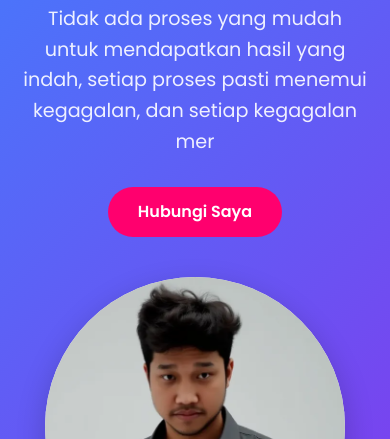
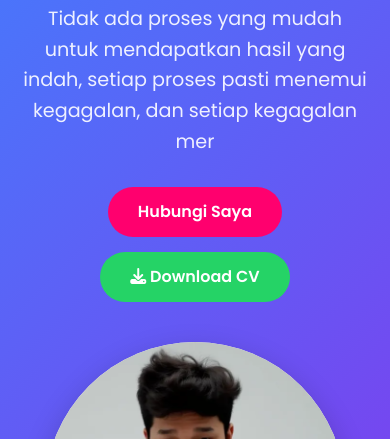
Before and after one commit to AJH2002/ajhporto, a plain HTML site: page index.html in a window 390 px wide. Shown: the part 405-844 px from the top of the page. Drawn offline with Linux system fonts and the light colour scheme.

Commit message:
ajhporto

```diff
--- a/index.html
+++ b/index.html
@@ -117,6 +117,15 @@
             transform: translateY(-3px);
             box-shadow: 0 10px 20px rgba(0, 0, 0, 0.1);
             color: white;
+        }
+
+        .btn-cv {
+            background-color: #25D366;
+            margin-left: 15px;
+        }
+
+        .btn-cv:hover {
+            background-color: #128C7E;
         }
 
         .profile-img {
@@ -509,6 +518,17 @@
             .contact-content {
                 grid-template-columns: 1fr;
             }
+
+            .btn-container {
+                display: flex;
+                flex-direction: column;
+                gap: 15px;
+                align-items: center;
+            }
+
+            .btn-cv {
+                margin-left: 0;
+            }
         }
 
         @media (max-width: 768px) {
@@ -575,6 +595,12 @@
         .active-link::after {
             width: 100% !important;
         }
+
+        /* Button container for responsive layout */
+        .btn-container {
+            display: flex;
+            align-items: center;
+        }
     </style>
     <link href="https://cdnjs.cloudflare.com/ajax/libs/font-awesome/6.4.0/css/all.min.css" rel="stylesheet">
     <link href="https://fonts.googleapis.com/css2?family=Poppins:wght@300;400;500;600;700&display=swap" rel="stylesheet">
@@ -612,7 +638,12 @@
             <div class="header-text fade-in">
                 <h1>Albert Jeferson Hutagalung</h1>
                 <p>Tidak ada proses yang mudah untuk mendapatkan hasil yang indah, setiap proses pasti menemui kegagalan, dan setiap kegagalan merupakan langkah menuju kesuksesan.</p>
-                <a href="#contact" class="btn">Hubungi Saya</a>
+                <div class="btn-container">
+                    <a href="#contact" class="btn">Hubungi Saya</a>
+                    <a href="cv-albert-jeferson.pdf" download="CV-Albert-Jeferson-Hutagalung.pdf" class="btn btn-cv">
+                        <i class="fas fa-download"></i> Download CV
+                    </a>
+                </div>
             </div>
             <div class="profile-img fade-in delay-1">
                 <img src="gambar/ifoto-ai_1746714625924.png" alt="Albert Jeferson Hutagalung" style="width: 100%; height: 100%; object-fit: cover; border-radius: 50%;">
@@ -636,6 +667,9 @@
                     <div class="info-item">
                         <span>Pendidikan:</span> S1 Teknik Informatika (2022-sekarang)
                     </div>
+                    <a href="cv-albert-jeferson.pdf" download="CV-Albert-Jeferson-Hutagalung.pdf" class="btn" style="margin-top: 20px;">
+                        <i class="fas fa-download"></i> Download CV
+                    </a>
                 </div>
                 <div>
                     <div class="info-item">
```
Also changed, not shown: 1 other file.
